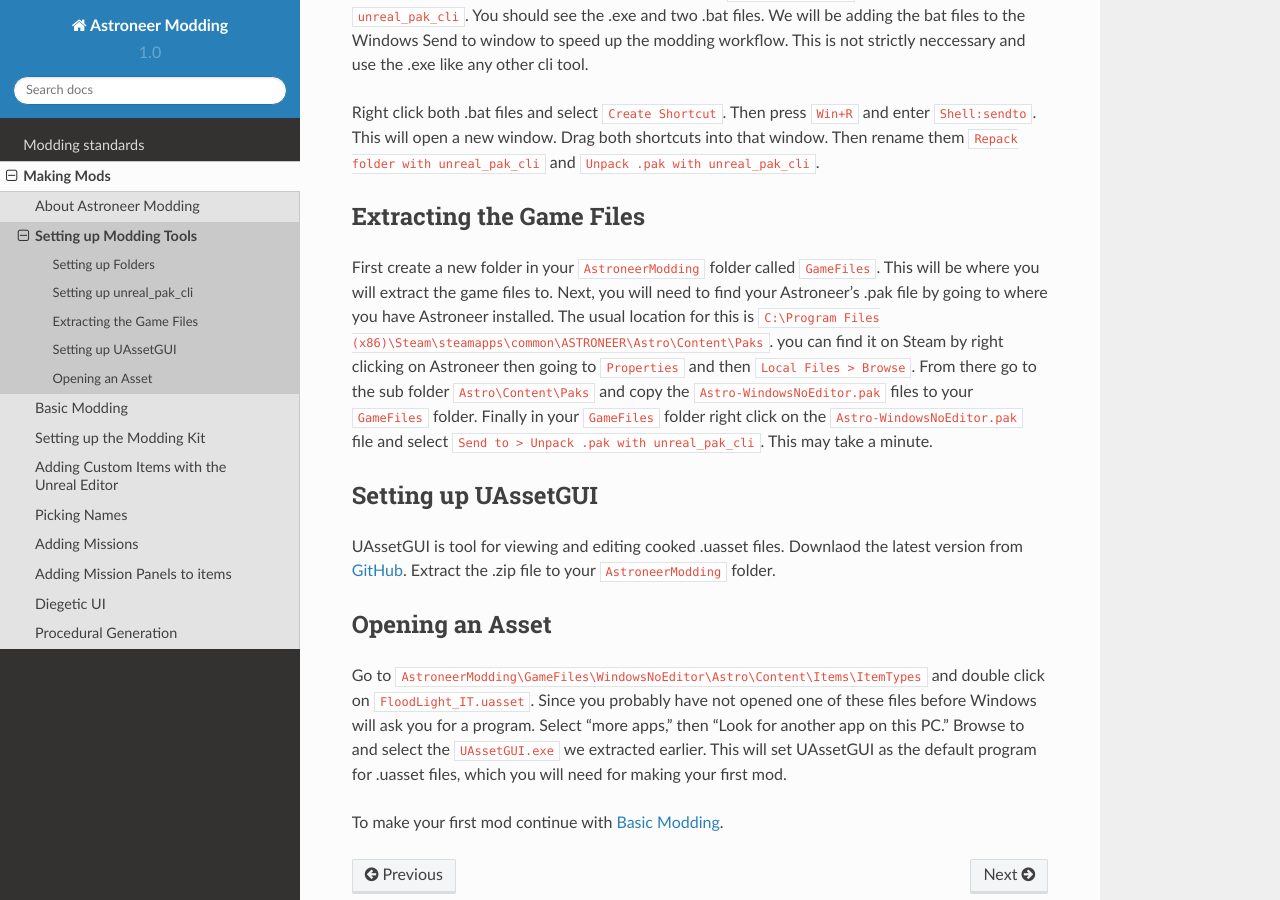
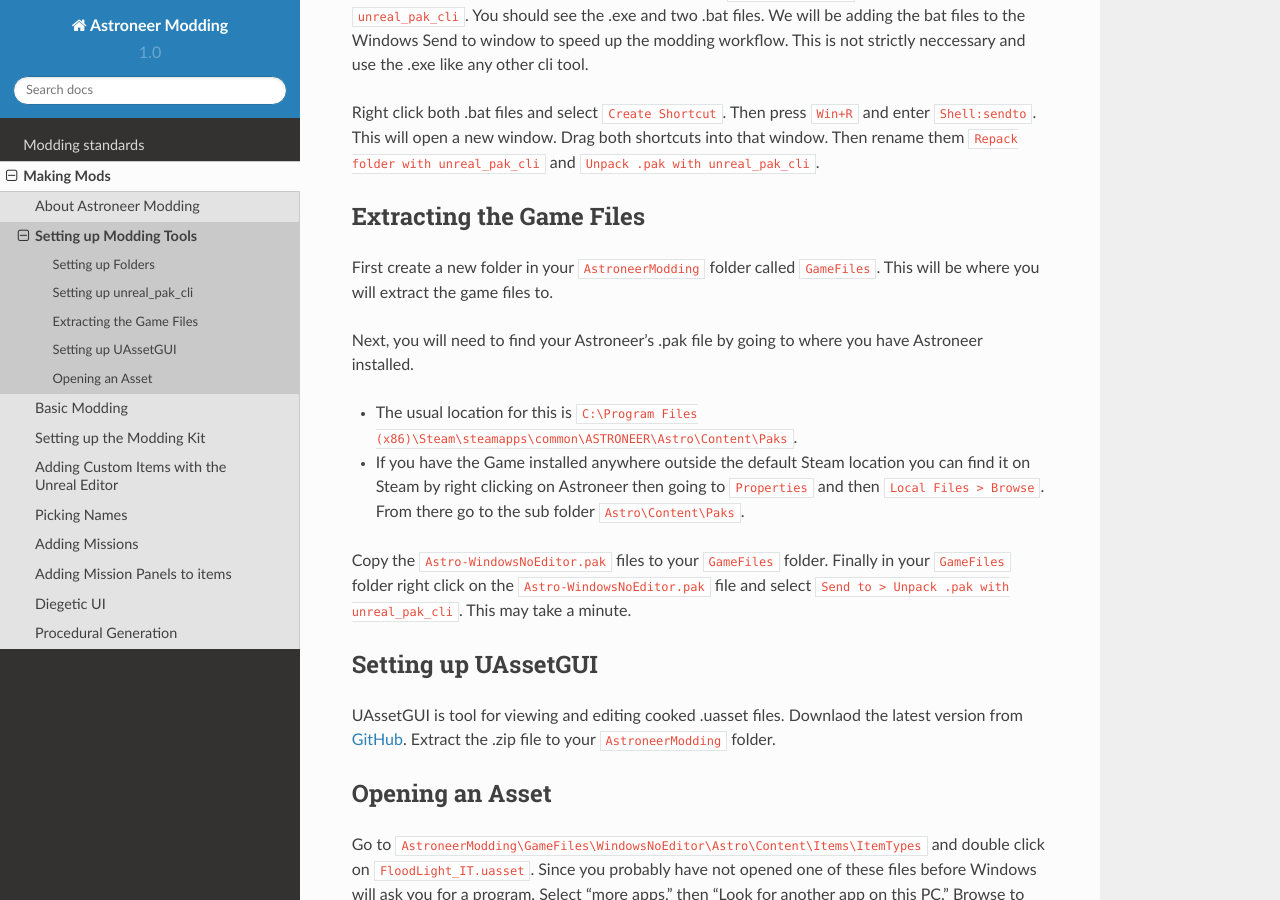
Before and after one commit to AstroTechies/astroneermodding, a Sphinx documentation site: the page built from docs/guides/basicSetup.rst, in a window 1280 px wide and 900 px high, scrolled down 691 px. Built offline with Sphinx 7.4.7 and the Read the Docs theme 2.0.0, drawn with Linux system fonts in a browser that asks for light colours.

Commit message:
improve section about unpacking game files

```diff
--- a/docs/guides/basicSetup.rst
+++ b/docs/guides/basicSetup.rst
@@ -33,13 +33,20 @@
 -------------------------
 
 First create a new folder in your ``AstroneerModding`` folder called ``GameFiles``. This will be
-where you will extract the game files to. Next, you will need to find your Astroneer's .pak file
-by going to where you have Astroneer installed. The usual location for this is
-``C:\Program Files (x86)\Steam\steamapps\common\ASTRONEER\Astro\Content\Paks``.
-you can find it on Steam by right clicking on Astroneer then going to ``Properties`` and then
-``Local Files > Browse``. From there go to the sub folder ``Astro\Content\Paks`` and copy the
-``Astro-WindowsNoEditor.pak`` files to your ``GameFiles`` folder. Finally in your ``GameFiles``
-folder right click on the ``Astro-WindowsNoEditor.pak`` file and select
+where you will extract the game files to.
+
+Next, you will need to find your Astroneer's .pak file by going to where you have Astroneer
+installed.
+
+- The usual location for this is
+  ``C:\Program Files (x86)\Steam\steamapps\common\ASTRONEER\Astro\Content\Paks``.
+
+- If you have the Game installed anywhere outside the default Steam location you can find it on
+  Steam by right clicking on Astroneer then going to ``Properties`` and then
+  ``Local Files > Browse``. From there go to the sub folder ``Astro\Content\Paks``.
+
+Copy the ``Astro-WindowsNoEditor.pak`` files to your ``GameFiles`` folder. Finally in your
+``GameFiles`` folder right click on the ``Astro-WindowsNoEditor.pak`` file and select
 ``Send to > Unpack .pak with unreal_pak_cli``. This may take a minute.
 
 Setting up UAssetGUI
```
